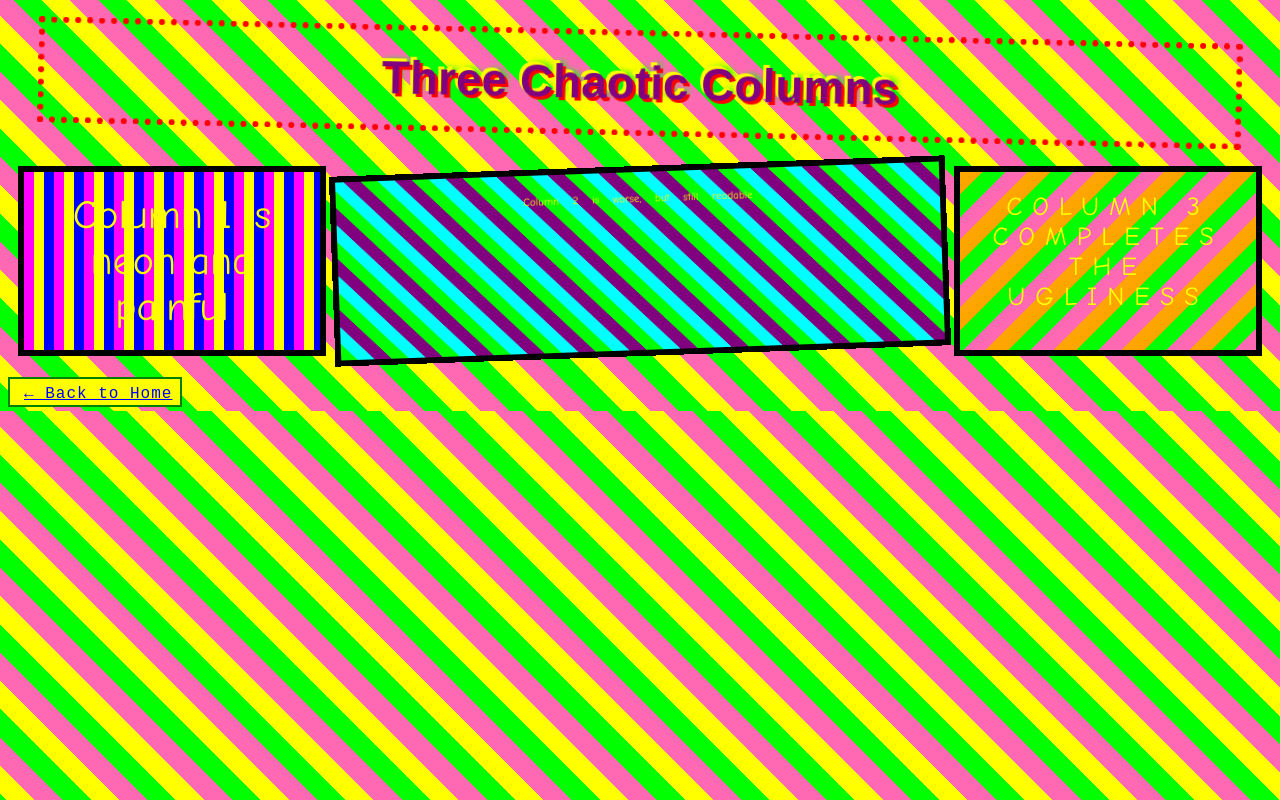
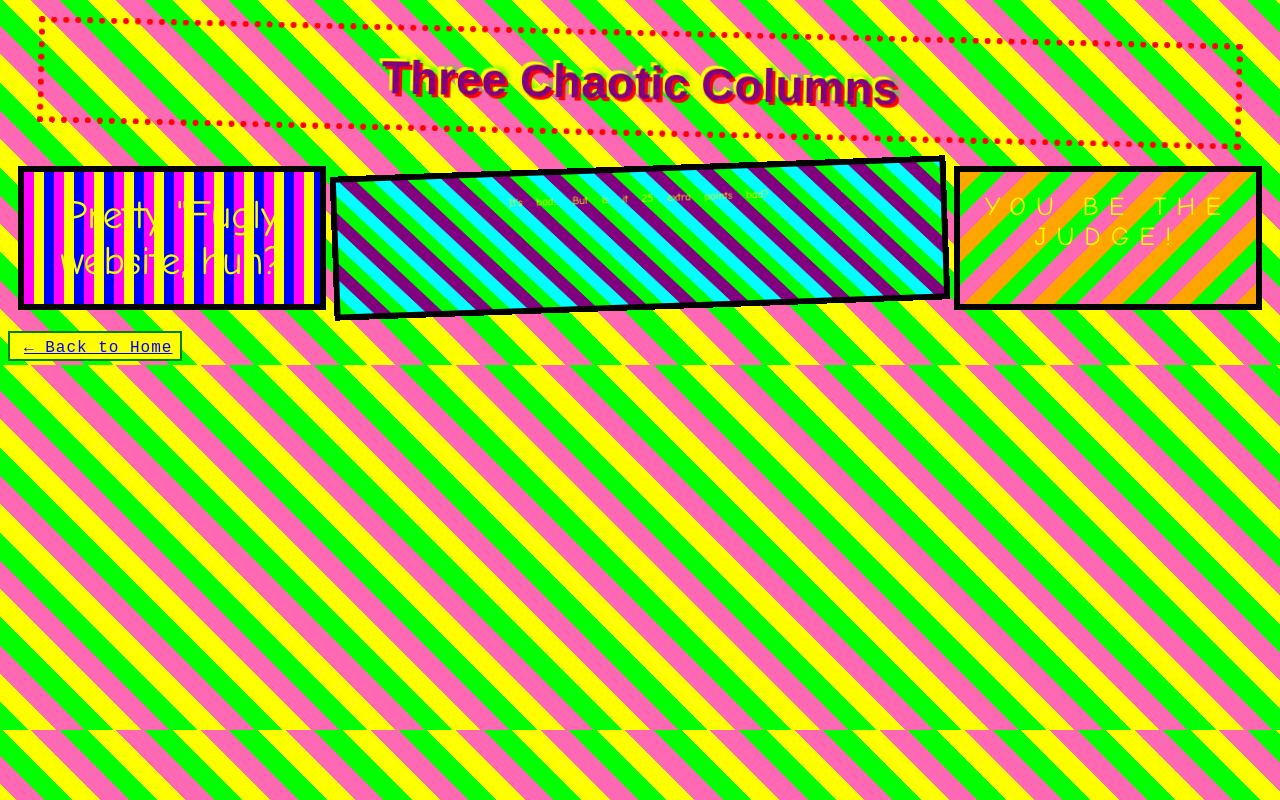
Before and after one commit to haydenlasher123-pixel/MyFirstWebpage, a plain HTML site: page chaos.html in a window 1280 px wide. Drawn offline with Linux system fonts and the light colour scheme.

Commit message:
Fill-Ins
Filled in my placeholders in the 2nd page.

```diff
--- a/chaos.html
+++ b/chaos.html
@@ -6,13 +6,11 @@
 </head>
 <body>
   <h2>Three Chaotic Columns</h2>
-
   <div class="columns">
-    <div>Column 1 is neon and painful</div>
-    <div>Column 2 is worse, but still readable</div>
-    <div>Column 3 completes the ugliness</div>
+    <div>Pretty "Fugly website, huh?</div>
+    <div>It's bad... But is it 25 extra points bad?</div>
+    <div>You be the judge!</div>
   </div>
-
   <br>
   <a href="index.html">← Back to Home</a>
 </body>
```
Also changed, not shown: index.html (+1 -5 lines).
